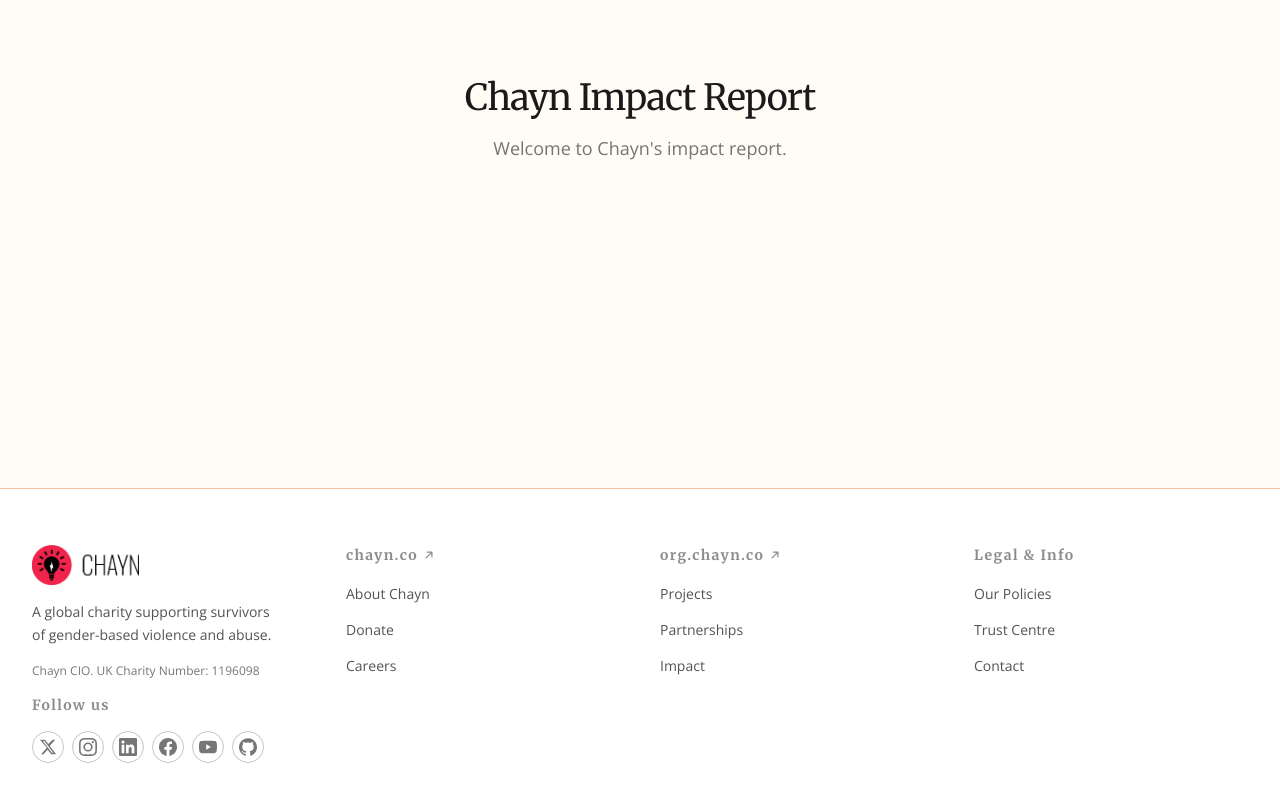
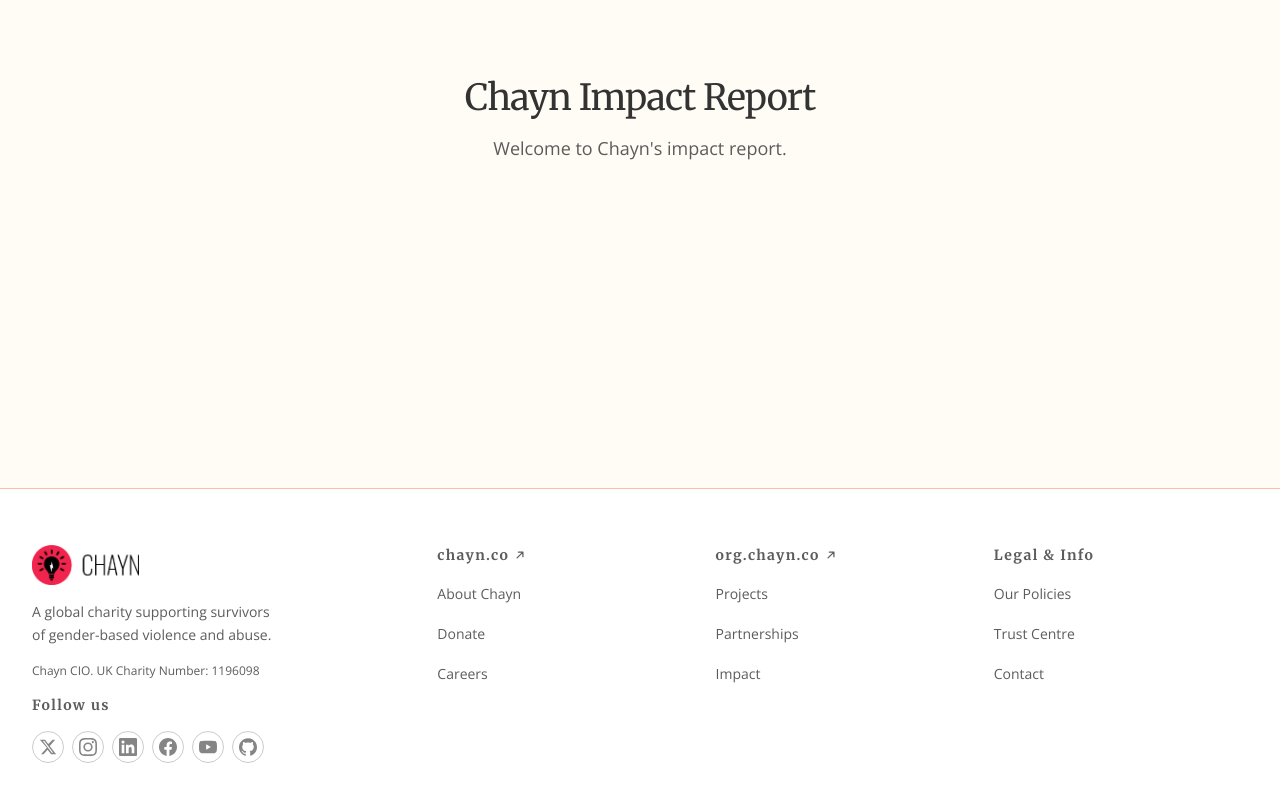
Before and after one commit to chaynHQ/reports, a Next.js app: page /en in a window 1280 px wide. Shown: the part 360-1162 px from the top of the page. Built offline with nearby package versions, Linux system fonts and the light colour scheme; no server answers.

Commit message:
Fix text-foreground accessibility (#27)

```diff
--- a/app/[locale]/page.tsx
+++ b/app/[locale]/page.tsx
@@ -19,7 +19,7 @@
       <h1 className="text-4xl tracking-tight text-foreground">
         {t("heading")}
       </h1>
-      <p className="mt-4 max-w-prose text-center text-lg text-foreground/60">
+      <p className="mt-4 max-w-prose text-center text-lg text-foreground/80">
         {t("intro")}
       </p>
     </main>
--- a/app/globals.css
+++ b/app/globals.css
@@ -40,7 +40,7 @@
 
   /* --- Semantic aliases ---------------------------------------------- */
   --color-background: #fffbf5;
-  --color-foreground: #1a1a1a;
+  --color-foreground: #333333;
 }
 
 /* =====================================================================
--- a/components/error/ErrorBoundary.tsx
+++ b/components/error/ErrorBoundary.tsx
@@ -21,6 +21,8 @@
 import { useTranslations } from "next-intl";
 import type { ComponentType, ReactNode } from "react";
 
+const fallbackStyles = "flex flex-col items-center gap-4 px-6 py-12 text-center";
+
 /** Props passed to a custom fallback component by @rollbar/react. */
 export interface FallbackProps {
   error: Error | null;
@@ -33,11 +35,11 @@
     <div
       role="alert"
       aria-live="assertive"
-      className="flex flex-col items-center gap-4 px-6 py-12 text-center"
+      className={fallbackStyles}
     >
       {/* visually hidden heading gives screen reader users a landmark to navigate to. */}
       <h2 className="sr-only">{t("heading")}</h2>
-      <p className="text-foreground/60">{t("refreshPrompt")}</p>
+      <p className="text-foreground/80">{t("refreshPrompt")}</p>
     </div>
   );
 }
--- a/components/icons/ChevronDownIcon.tsx
+++ b/components/icons/ChevronDownIcon.tsx
@@ -4,7 +4,11 @@
   className?: string;
 }
 
-export function ChevronDownIcon({ width = 16, height = 16, className }: ChevronDownIconProps) {
+export function ChevronDownIcon({
+  width = 16,
+  height = 16,
+  className,
+}: ChevronDownIconProps) {
   return (
     <svg
       aria-hidden="true"
--- a/components/layout/Footer.tsx
+++ b/components/layout/Footer.tsx
@@ -40,18 +40,20 @@
   { label: "GitHub", href: "https://github.com/chaynhq", icon: <GitHubIcon /> },
 ] as const;
 
+type FooterLink = { label: string; href: string };
+
 const logoLinkStyles =
   "inline-block rounded focus-visible:outline-none focus-visible:ring-2 " +
   "focus-visible:ring-red focus-visible:ring-offset-2 focus-visible:ring-offset-background";
 
 const linkStyles =
-  "text-sm text-foreground/75 transition-colors hover:text-foreground focus-visible:rounded focus-visible:text-foreground focus-visible:outline-none focus-visible:ring-2 focus-visible:ring-red focus-visible:ring-offset-1 focus-visible:ring-offset-background";
+  "text-sm text-foreground/80 transition-colors hover:text-foreground focus-visible:rounded focus-visible:text-foreground focus-visible:outline-none focus-visible:ring-2 focus-visible:ring-red focus-visible:ring-offset-1 focus-visible:ring-offset-background";
 
 const headingStyles =
-  "mb-4 text-sm font-semibold tracking-widest text-foreground/50";
+  "mb-4 text-sm font-semibold tracking-widest text-foreground/80";
 
 const headingLinkStyles =
-  "inline-flex items-center gap-1.5 transition-colors hover:text-foreground/75 " +
+  "inline-flex items-center gap-1.5 transition-colors hover:text-foreground/80 " +
   "focus-visible:rounded focus-visible:outline-none focus-visible:ring-2 focus-visible:ring-red focus-visible:ring-offset-1 focus-visible:ring-offset-background";
 
 const socialIconStyles =
@@ -90,38 +92,67 @@
   return <h2 className={headingStyles}>{children}</h2>;
 }
 
+/** Reusable footer link column with an optional heading href. */
+function LinkColumn({
+  heading,
+  headingHref,
+  links,
+  newTabLabel,
+}: {
+  heading: string;
+  headingHref?: string;
+  links: FooterLink[];
+  newTabLabel: string;
+}) {
+  return (
+    <div>
+      <ColHeading href={headingHref} newTabLabel={headingHref ? newTabLabel : undefined}>
+        {heading}
+      </ColHeading>
+      <ul className="flex flex-col gap-4">
+        {links.map(({ label, href }) => {
+          const isMailto = href.startsWith("mailto:");
+          return (
+            <li key={href}>
+              <a
+                href={href}
+                target={isMailto ? undefined : "_blank"}
+                rel={isMailto ? undefined : "noopener noreferrer"}
+                aria-label={isMailto ? undefined : `${label} (${newTabLabel})`}
+                className={linkStyles}
+              >
+                {label}
+              </a>
+            </li>
+          );
+        })}
+      </ul>
+    </div>
+  );
+}
+
 export async function Footer() {
   const t = await getTranslations("footer");
 
-  const chaynCoLinks = [
+  const chaynCoLinks: FooterLink[] = [
     { label: t("chaynCoAbout"), href: "https://www.chayn.co/about" },
-    {
-      label: t("chaynCoDonate"),
-      href: "https://www.paypal.com/paypalme/chaynhq",
-    },
+    { label: t("chaynCoDonate"), href: "https://www.paypal.com/paypalme/chaynhq" },
     { label: t("chaynCoCareers"), href: "https://chayn-cio.breezy.hr/" },
   ];
 
-  const orgChaynCoLinks = [
+  const orgChaynCoLinks: FooterLink[] = [
     { label: t("orgChaynCoProjects"), href: "https://org.chayn.co/projects" },
-    {
-      label: t("orgChaynCoPartnerships"),
-      href: "https://org.chayn.co/partnerships",
-    },
+    { label: t("orgChaynCoPartnerships"), href: "https://org.chayn.co/partnerships" },
     { label: t("orgChaynCoImpact"), href: "https://org.chayn.co/impact" },
   ];
 
-  const legalLinks = [
-    {
-      label: t("legalPolicies"),
-      href: "https://www.chayn.co/policies/privacy-policy",
-    },
-    {
-      label: t("legalTrustCentre"),
-      href: "https://app.eu.vanta.com/chayn.co/trust/yrbp5r3nj96a1dlq15h0y",
-    },
+  const legalLinks: FooterLink[] = [
+    { label: t("legalPolicies"), href: "https://www.chayn.co/policies/privacy-policy" },
+    { label: t("legalTrustCentre"), href: "https://app.eu.vanta.com/chayn.co/trust/yrbp5r3nj96a1dlq15h0y" },
     { label: t("legalContact"), href: "mailto:team@chayn.co" },
   ];
+
+  const newTabLabel = t("opensInNewTab");
 
   return (
     <footer
@@ -129,7 +160,7 @@
       className="border-t border-peach bg-white text-foreground"
     >
       <div className="mx-auto max-w-7xl px-4 py-14 sm:px-6 lg:px-8">
-        <div className="grid grid-cols-1 gap-8 sm:grid-cols-2 sm:gap-10 lg:grid-cols-4">
+        <div className="grid grid-cols-1 gap-8 sm:grid-cols-2 sm:gap-10 lg:[grid-template-columns:1.5fr_1fr_1fr_1fr] lg:gap-x-6">
           {/* Brand */}
           <div className="flex flex-col gap-4">
             <a
@@ -148,11 +179,11 @@
               />
             </a>
 
-            <p className="max-w-[240px] text-sm leading-relaxed text-foreground/75">
+            <p className="max-w-[240px] text-sm leading-relaxed text-foreground/80">
               {t("tagline")}
             </p>
 
-            <p className="text-xs text-foreground/60">
+            <p className="text-xs text-foreground/80">
               {t("charityRegistration")}
             </p>
 
@@ -168,7 +199,7 @@
                       href={href}
                       target="_blank"
                       rel="noopener noreferrer"
-                      aria-label={`${label} (${t("opensInNewTab")})`}
+                      aria-label={`${label} (${newTabLabel})`}
                       className={socialIconStyles}
                     >
                       {icon}
@@ -179,82 +210,25 @@
             </div>
           </div>
 
-          {/* chayn.co */}
-          <div>
-            <ColHeading
-              href="https://www.chayn.co"
-              newTabLabel={t("opensInNewTab")}
-            >
-              chayn.co
-            </ColHeading>
-            <ul className="flex flex-col gap-3">
-              {chaynCoLinks.map(({ label, href }) => (
-                <li key={href}>
-                  <a
-                    href={href}
-                    target="_blank"
-                    rel="noopener noreferrer"
-                    aria-label={`${label} (${t("opensInNewTab")})`}
-                    className={linkStyles}
-                  >
-                    {label}
-                  </a>
-                </li>
-              ))}
-            </ul>
-          </div>
+          <LinkColumn
+            heading="chayn.co"
+            headingHref="https://www.chayn.co"
+            links={chaynCoLinks}
+            newTabLabel={newTabLabel}
+          />
 
-          {/* org.chayn.co */}
-          <div>
-            <ColHeading
-              href="https://org.chayn.co"
-              newTabLabel={t("opensInNewTab")}
-            >
-              org.chayn.co
-            </ColHeading>
-            <ul className="flex flex-col gap-3">
-              {orgChaynCoLinks.map(({ label, href }) => (
-                <li key={href}>
-                  <a
-                    href={href}
-                    target="_blank"
-                    rel="noopener noreferrer"
-                    aria-label={`${label} (${t("opensInNewTab")})`}
-                    className={linkStyles}
-                  >
-                    {label}
-                  </a>
-                </li>
-              ))}
-            </ul>
-          </div>
+          <LinkColumn
+            heading="org.chayn.co"
+            headingHref="https://org.chayn.co"
+            links={orgChaynCoLinks}
+            newTabLabel={newTabLabel}
+          />
 
-          {/* Legal */}
-          <div>
-            <ColHeading>{t("legalColumn")}</ColHeading>
-            <ul className="flex flex-col gap-3">
-              {legalLinks.map(({ label, href }) => {
-                const isMailto = href.startsWith("mailto:");
-                return (
-                  <li key={href}>
-                    <a
-                      href={href}
-                      target={isMailto ? undefined : "_blank"}
-                      rel={isMailto ? undefined : "noopener noreferrer"}
-                      aria-label={
-                        isMailto
-                          ? undefined
-                          : `${label} (${t("opensInNewTab")})`
-                      }
-                      className={linkStyles}
-                    >
-                      {label}
-                    </a>
-                  </li>
-                );
-              })}
-            </ul>
-          </div>
+          <LinkColumn
+            heading={t("legalColumn")}
+            links={legalLinks}
+            newTabLabel={newTabLabel}
+          />
         </div>
       </div>
     </footer>
--- a/components/layout/NavDropdown.tsx
+++ b/components/layout/NavDropdown.tsx
@@ -14,7 +14,7 @@
   "shadow-[0_8px_32px_rgba(0,0,0,0.12)] ring-1 ring-foreground/[0.06] [max-height:min(70vh,22rem)]";
 
 const menuItemStyles =
-  "group flex items-center justify-between rounded-xl px-4 py-2.5 text-sm font-medium text-foreground/65 " +
+  "group flex items-center justify-between rounded-xl px-4 py-2.5 text-sm font-medium text-foreground/80 " +
   "transition-all duration-150 hover:bg-peach/25 hover:text-foreground " +
   "focus-visible:bg-peach/25 focus-visible:text-foreground focus-visible:outline-none motion-reduce:transition-none";
 
```
Also changed, not shown: components/analytics/CookieSettingsButton.tsx (+6 -1 lines), 1 other file (tests, documents, lock files or other folders).
